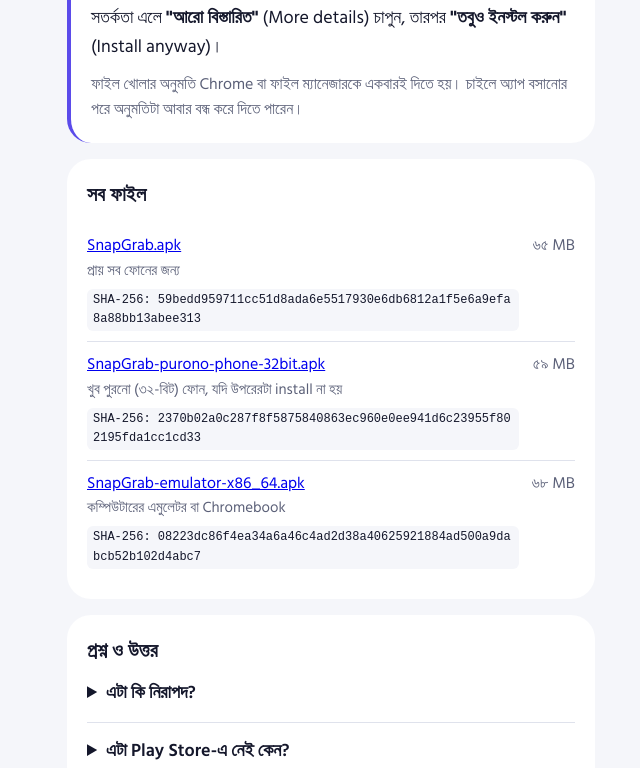
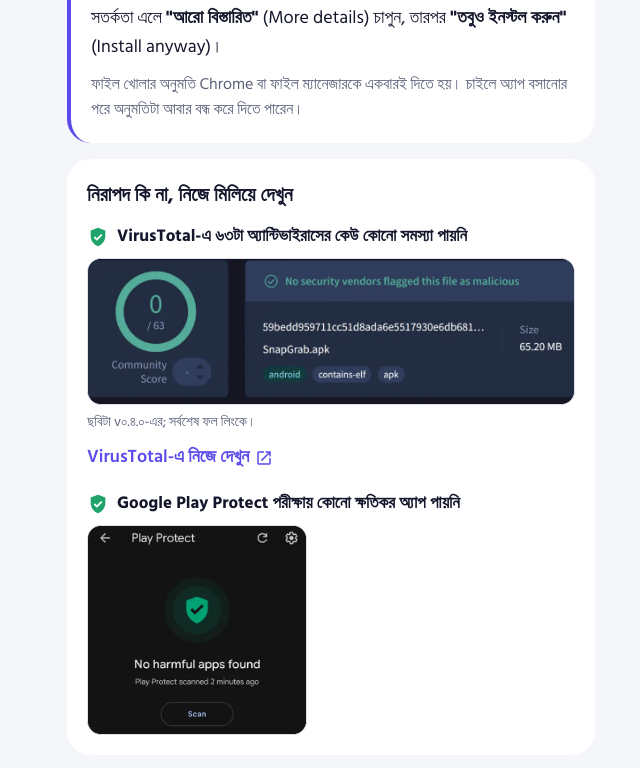
Before and after one commit to abulhasanatabdullah/snapgrab-releases, a plain HTML site: page index.html in a window 1280 px wide. Shown: the part 853-1621 px from the top of the page, without its empty margins (309-949 px from the left). Drawn offline with Linux system fonts and the light colour scheme.

Commit message:
ডাউনলোড পাতায় নিরাপত্তার প্রমাণ: VirusTotal আর Play Protect
VirusTotal-এর লিংক update.json-এর SHA-256 থেকে নিজে তৈরি হয়, তাই প্রতি রিলিজে নতুন ফাইলের দিকে যায়। ছবিতে চাপ দিলে বড় হয়। ডার্ক মোডে ফাইলের লিংকের রং ঠিক করা হলো।

```diff
--- a/index.html
+++ b/index.html
@@ -106,9 +106,28 @@
   .files { width: 100%; border-collapse: collapse; font-size: 16px; }
   .files td { padding: 10px 0; border-top: 1px solid var(--line); vertical-align: top; }
   .files tr:first-child td { border-top: 0; }
+  .files a { color: var(--iris); }
   .files .size { text-align: right; white-space: nowrap; color: var(--muted); padding-left: 12px; }
   .files .who { color: var(--muted); font-size: 15px; }
   .files .sha { display: block; margin-top: 6px; }
+  .proof { margin: 0 0 18px; }
+  .proof:last-child { margin-bottom: 0; }
+  .proof h3 { font-size: 17px; margin: 0 0 8px; display: flex; gap: 8px; align-items: flex-start; }
+  .proof h3 svg { width: 22px; height: 22px; flex: none; margin-top: 3px; color: #1FA36B; }
+  .shot { display: block; border-radius: 14px; overflow: hidden; border: 1px solid var(--line); background: #14172B; }
+  .shot img { display: block; width: 100%; height: auto; }
+  .shot.phone { max-width: 220px; }
+  .proof .muted { margin: 6px 0 0; font-size: 14px; }
+  .check-link {
+    display: inline-flex; align-items: center; gap: 6px; margin-top: 10px;
+    color: var(--iris); font-weight: 600; text-decoration: none;
+  }
+  .check-link svg { width: 18px; height: 18px; }
+  dialog.zoom { padding: 0; border: 0; border-radius: 12px; background: #14172B; max-width: 96vw; max-height: 92vh; overflow: auto; }
+  dialog.zoom::backdrop { background: rgba(8, 9, 18, 0.85); }
+  /* At its own size, so the small print can be read; a phone scrolls it sideways. */
+  dialog.zoom img { display: block; max-width: none; }
+  @media (min-width: 900px) { dialog.zoom img { max-width: 92vw; max-height: 90vh; } }
   footer { text-align: center; color: var(--muted); font-size: 15px; }
   footer a { color: var(--iris); }
 </style>
@@ -144,6 +163,27 @@
       <p>অ্যাপটা Play Store-এ নেই বলে Google Play Protect একে "অচেনা অ্যাপ" বলে সতর্ক করতে পারে। এর মানে এই না যে অ্যাপে ভাইরাস আছে। Google শুধু বলছে, এটা তারা যাচাই করেনি।</p>
       <p>সতর্কতা এলে <b>"আরো বিস্তারিত"</b> (More details) চাপুন, তারপর <b>"তবুও ইনস্টল করুন"</b> (Install anyway)।</p>
       <p class="muted">ফাইল খোলার অনুমতি Chrome বা ফাইল ম্যানেজারকে একবারই দিতে হয়। চাইলে অ্যাপ বসানোর পরে অনুমতিটা আবার বন্ধ করে দিতে পারেন।</p>
+    </section>
+
+    <section class="card">
+      <h2>নিরাপদ কি না, নিজে মিলিয়ে দেখুন</h2>
+      <div class="proof">
+        <h3><svg viewBox="0 0 24 24" fill="currentColor" aria-hidden="true"><path d="M12 2 4 5v6c0 5 3.4 9.7 8 11 4.6-1.3 8-6 8-11V5l-8-3zm-1.2 14.2-3.5-3.5 1.4-1.4 2.1 2.1 4.6-4.6 1.4 1.4-6 6z"/></svg>VirusTotal-এ ৬৩টা অ্যান্টিভাইরাসের কেউ কোনো সমস্যা পায়নি</h3>
+        <a class="shot" href="img/virustotal-0.4.0.webp" data-zoom>
+          <img src="img/virustotal-0.4.0.webp" width="1100" height="328" loading="lazy" alt="VirusTotal: SnapGrab.apk, ৬৩টার মধ্যে ০টা অ্যান্টিভাইরাস সমস্যা পেয়েছে">
+        </a>
+        <p class="muted">ছবিটা v০.৪.০-এর; সর্বশেষ ফল লিংকে।</p>
+        <a class="check-link" id="virustotal" href="https://www.virustotal.com/gui/file/59bedd959711cc51d8ada6e5517930e6db6812a1f5e6a9efa8a88bb13abee313" rel="noopener">
+          VirusTotal-এ নিজে দেখুন
+          <svg viewBox="0 0 24 24" fill="currentColor" aria-hidden="true"><path d="M14 3v2h3.6l-9.8 9.8 1.4 1.4L19 6.4V10h2V3h-7zM19 19H5V5h7V3H5a2 2 0 0 0-2 2v14a2 2 0 0 0 2 2h14a2 2 0 0 0 2-2v-7h-2v7z"/></svg>
+        </a>
+      </div>
+      <div class="proof">
+        <h3><svg viewBox="0 0 24 24" fill="currentColor" aria-hidden="true"><path d="M12 2 4 5v6c0 5 3.4 9.7 8 11 4.6-1.3 8-6 8-11V5l-8-3zm-1.2 14.2-3.5-3.5 1.4-1.4 2.1 2.1 4.6-4.6 1.4 1.4-6 6z"/></svg>Google Play Protect পরীক্ষায় কোনো ক্ষতিকর অ্যাপ পায়নি</h3>
+        <a class="shot phone" href="img/play-protect.webp" data-zoom>
+          <img src="img/play-protect.webp" width="540" height="515" loading="lazy" alt="Play Protect: No harmful apps found">
+        </a>
+      </div>
     </section>
 
     <section class="card">
@@ -252,8 +292,30 @@
           }
         });
         document.getElementById("sha-note").hidden = true;
+        // The latest file's own VirusTotal page, by its SHA-256.
+        if (main && /^[0-9a-f]{64}$/.test(main.sha256 || "")) {
+          document.getElementById("virustotal").href = "https://www.virustotal.com/gui/file/" + main.sha256;
+        }
       })
       .catch(function () {});
+
+    // A tapped screenshot opens large over the page; without <dialog> the link opens the image.
+    var zoom = document.createElement("dialog");
+    if (typeof zoom.showModal !== "function") return;
+    zoom.className = "zoom";
+    var big = document.createElement("img");
+    zoom.appendChild(big);
+    zoom.addEventListener("click", function () { zoom.close(); });
+    document.body.appendChild(zoom);
+    Array.prototype.forEach.call(document.querySelectorAll("[data-zoom]"), function (a) {
+      a.addEventListener("click", function (ev) {
+        ev.preventDefault();
+        var img = a.querySelector("img");
+        big.src = a.href;
+        big.alt = img ? img.alt : "";
+        zoom.showModal();
+      });
+    });
   })();
 </script>
 </body>
```
Also changed, not shown: img/play-protect.webp (added), img/virustotal-0.4.0.webp (added).
